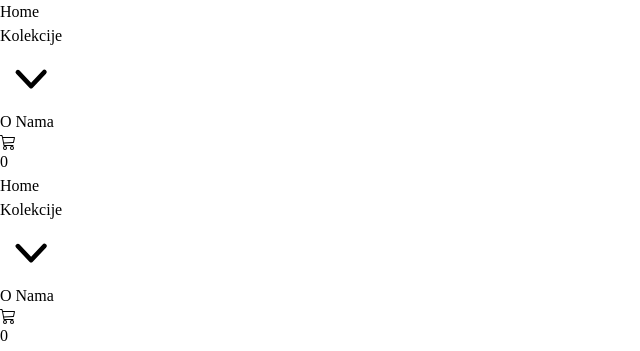
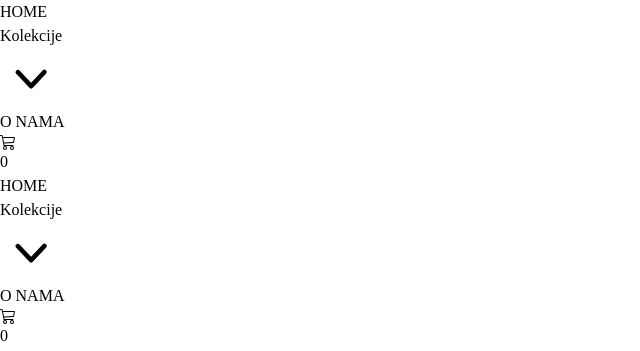
Before and after one commit to radosav-perisic/creative-wood, a React (Vite) app in the folder creative-wood/: page /cart in a window 1280 px wide. Shown: the top 351 px of the page, without its empty margins (0-640 px from the left). Built offline with nearby package versions, Linux system fonts and the light colour scheme; a web font is replaced by a local one.

Commit message:
Update Navbar layout and styling

```diff
--- a/creative-wood/src/components/Navbar.jsx
+++ b/creative-wood/src/components/Navbar.jsx
@@ -26,21 +26,21 @@ const handleClick = () => {
       <div className="fixed place-items-center z-10">
         <section className="relative mx-auto">
           {/* Navbar  */}
-          <nav className="flex justify-between bg-transparent backdrop-blur-[5px] shadow-md shadow-black/20 text-white w-screen">
-            <div className="lg:px-5 xl:px-12 lg:py-5 py-7 flex w-full items-center">
+          <nav className="flex justify-between bg-transparent backdrop-blur-[15px] shadow-md shadow-black/20 text-white w-screen">
+            <div className="lg:px-5 xl:px-12  py-7 flex w-full items-center">
               {/*  Nav Links  */}
               <ul className="hidden md:flex px-4 mx-auto gap-14 font-semibold font-heading space-x-12">
                 <li>
-                  <NavLink onClick={handleClick} className="text-base  tracking-wide hover:text-blue-500/80 duration-200 text-[#ffffff]/90  font-bold" as={NavLink} to="/">
-                    Home
+                  <NavLink onClick={handleClick} className="text-xl font  tracking-widest hover:text-blue-500/80 duration-200 text-[#ffffff]/90  " as={NavLink} to="/">
+                    HOME
                   </NavLink>
                 </li>
                 <li>
                 <Kolekcije />
                 </li>
                 <li>
-                <NavLink className="text-base hover:text-blue-500/80  tracking-wide duration-200 text-[#ffffff]/90 font-bold" to="about">
-                    O Nama
+                <NavLink className="text-xl font hover:text-blue-500/80  tracking-widest duration-200 text-[#ffffff]/90 " to="about">
+                    O NAMA
                   </NavLink>
                 </li>
               </ul>
@@ -60,16 +60,16 @@ const handleClick = () => {
             {/*  Responsive navbar  */}
             <ul className="md:hidden gap-10 inline-flex mx-auto items-center font-semibold font-heading ">
                 <li>
-                  <NavLink onClick={handleClick} className="text-xs text-[#ffffff]/90 font-bold" as={NavLink} to="/">
-                    Home
+                  <NavLink onClick={handleClick} className="text-base text-[#ffffff]/90 " as={NavLink} to="/">
+                    HOME
                   </NavLink>
                 </li>
                 <li>
                 <Kolekcije />
                 </li>
                 <li>
-                <NavLink onClick={handleClick} className="text-xs whitespace-nowrap text-[#ffffff]/90 font-bold" as={NavLink} to="/about">
-                    O Nama
+                <NavLink onClick={handleClick} className="text-base whitespace-nowrap text-[#ffffff]/90 " as={NavLink} to="/about">
+                    O NAMA
                   </NavLink>
                 </li>
             <div className="lg:hidden flex mr-6 items-center" href="#">
```
